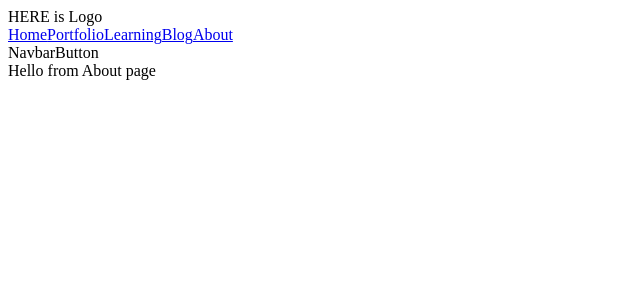
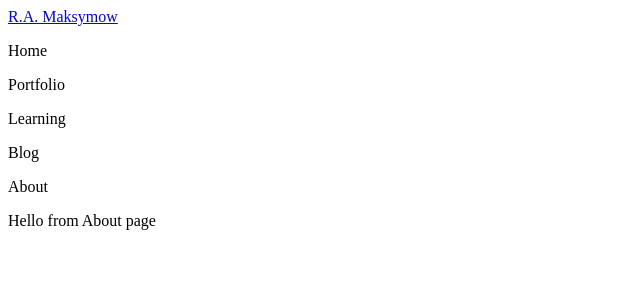
Before and after one commit to RobertMaksymow/MyPortfolio_v1, a React (Vite) app in the folder client/: page /about in a window 1280 px wide. Shown: the top 300 px of the page, without its empty margins (0-640 px from the left). Built offline with nearby package versions, Linux system fonts and the light colour scheme.

Commit message:
Displaying navbar components with map()

```diff
--- a/client/src/components/Logo.tsx
+++ b/client/src/components/Logo.tsx
@@ -1,7 +1,12 @@
 import React from "react";
+import { Link } from "react-router-dom";
 
 const Logo = () => {
-  return <div>HERE is Logo</div>;
+  return (
+    <div>
+      <Link to={"/"}>R.A. Maksymow</Link>
+    </div>
+  );
 };
 
 export default Logo;
--- a/client/src/components/Navbar.tsx
+++ b/client/src/components/Navbar.tsx
@@ -15,12 +15,14 @@ const Navbar = () => {
   return (
     <nav>
       <Logo />
-      {menuItems.map((item) => (
-        <Link key={item.name} to={item.path} className="navbar-item">
-          {item.name}
-        </Link>
-      ))}
-      <NavbarButton />
+      {menuItems.map((item) => {
+        console.log(item.name);
+
+        return (
+          // eslint-disable-next-line react/jsx-key
+          <p key={item.name}>{item.name}</p>
+        );
+      })}
     </nav>
   );
 };
--- a/client/src/components/NavbarButton.tsx
+++ b/client/src/components/NavbarButton.tsx
@@ -1,6 +1,8 @@
 import React from "react";
 
 const NavbarButton = () => {
+  console.log();
+
   return <div>NavbarButton</div>;
 };
 
```
